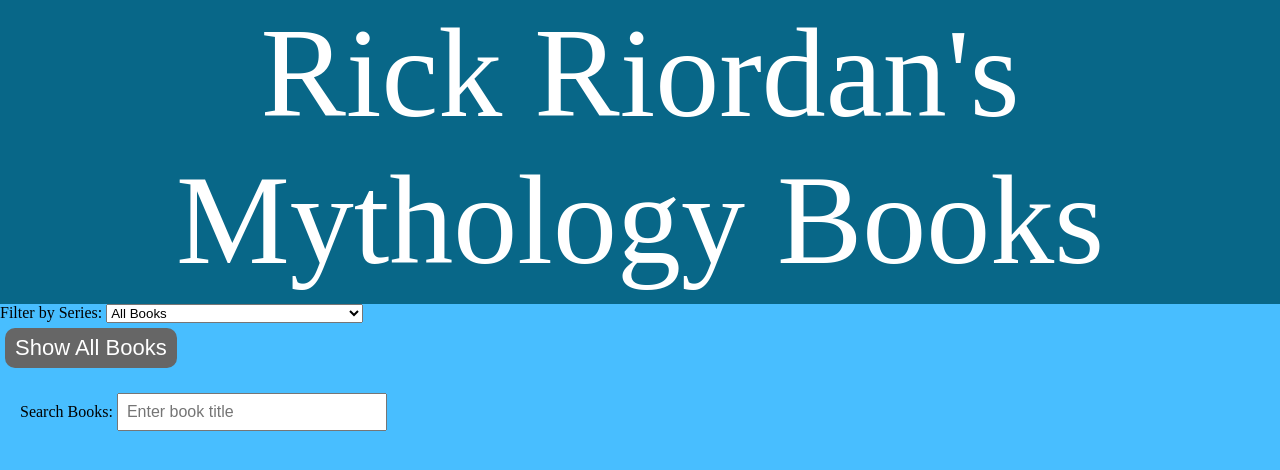
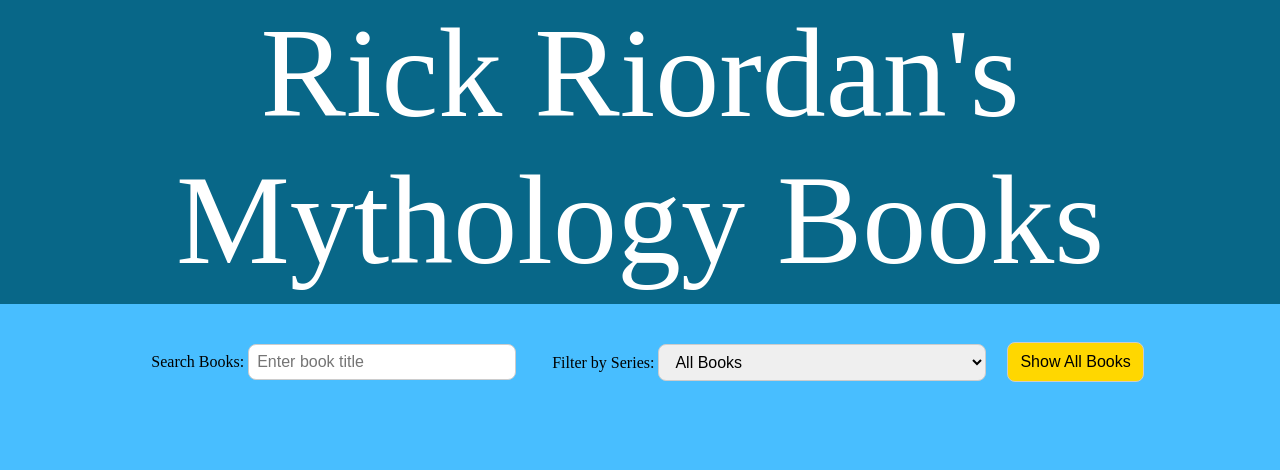
Before and after one commit to vmeng1/Catalog, a plain HTML site: page index.html in a window 1280 px wide. Both pictures are taken after a click on the button "Show Favorites Only". Drawn offline with Linux system fonts and the light colour scheme.

Commit message:
css style format

```diff
--- a/index.html
+++ b/index.html
@@ -14,6 +14,13 @@
       <h1 class="title">Rick Riordan's Mythology Books</h1>
     </header>
 
+    <div class="controls">
+      <!-- Search Books -->
+      <div class="search-container">
+        <label for="search-input">Search Books:</label>
+        <input type="text" id="search-input" placeholder="Enter book title" oninput="searchBooks()" />
+      </div>
+      <!-- Filter by Series -->
       <div class="filter-container">
         <label for="series-filter">Filter by Series:</label>
         <select id="series-filter" onchange="filterBooks()">
@@ -25,12 +32,12 @@
           <option value="The Trials of Apollo">The Trials of Apollo</option>
         </select>
       </div>
+
+      <!-- Favorites Toggle -->
       <div class="favorites-toggle">
         <button id="toggle-favorites">Show Favorites Only</button>
       </div>
-    <div class="search-container">
-      <label for="search-input">Search Books:</label>
-      <input type="text" id="search-input" placeholder="Enter book title" oninput="searchBooks()" />
+
     </div>
     <div id="card-container" class="card-container"></div>
   </body>
--- a/scripts.js
+++ b/scripts.js
@@ -148,22 +148,21 @@
     image_url: "images/5.5.jpg"
   },
 ];
-
 let showFavoritesOnly = false;
 let favorites = [];
 
-// Update favorite toggle button
+// Update favorite button on each card
 function updateStarButton(button, title) {
   if (favorites.includes(title)) {
     button.textContent = "Favorited!";
-    button.style.backgroundColor = "#ffd700";
+    button.style.backgroundColor = "#ffd700";  // Change to yellow when favorited
   } else {
     button.textContent = "Add to Favorites";
-    button.style.backgroundColor = "";
+    button.style.backgroundColor = "";  // Reset to default when not favorited
   }
 }
 
-// Toggle favorite status
+// Toggle favorite status (add/remove)
 function toggleFavorite(title) {
   const index = favorites.indexOf(title);
   if (index === -1) {
@@ -172,6 +171,18 @@
     favorites.splice(index, 1);
   }
   renderBooks();
+}
+
+// Toggle favorites view (Show all or favorites only)
+function updateToggleButton() {
+  const toggleBtn = document.getElementById("toggle-favorites");
+  if (showFavoritesOnly) {
+    toggleBtn.textContent = "Show All Books";
+    toggleBtn.classList.add("favorited");  // Add 'favorited' class to button
+  } else {
+    toggleBtn.textContent = "Show Favorites Only";
+    toggleBtn.classList.remove("favorited");  // Remove 'favorited' class from button
+  }
 }
 
 // Display books on page
@@ -192,7 +203,7 @@
           <li>Mythology: ${book.mythology}</li>
           <li>Published: ${book.publication_date}</li>
         </ul>
-        <button class="star-button"> Add to Favorites</button>
+        <button class="star-button">Add to Favorites</button>
       </div>
     `;
 
@@ -208,7 +219,7 @@
   });
 }
 
-// Main render function
+// Main render function to apply filters
 function renderBooks() {
   const query = document.getElementById("search-input").value.toLowerCase();
   const selectedSeries = document.getElementById("series-filter").value;
@@ -235,23 +246,19 @@
   displayBooks(filteredBooks);
 }
 
-// Toggle favorites view
-function updateToggleButton() {
-  const toggleBtn = document.getElementById("toggle-favorites");
-  toggleBtn.textContent = showFavoritesOnly ? "Show All Books" : "Show Favorites Only";
-}
-
-// Set up listeners on page load
+// Set up event listeners and initial state
 document.addEventListener("DOMContentLoaded", () => {
+  // Toggle favorites button logic
   document.getElementById("toggle-favorites").addEventListener("click", () => {
     showFavoritesOnly = !showFavoritesOnly;
     updateToggleButton();
     renderBooks();
   });
 
+  // Series filter and search logic
   document.getElementById("series-filter").addEventListener("change", renderBooks);
   document.getElementById("search-input").addEventListener("input", renderBooks);
 
-  updateToggleButton();
-  renderBooks();
+  updateToggleButton();  // Initialize the toggle button's state
+  renderBooks();  // Render the initial list of books
 });
--- a/style.css
+++ b/style.css
@@ -16,7 +16,7 @@
   text-align: center;
   margin: 0;
   font-size: 8em;
-  font-family: "Helvetica";
+  font-family: "Helvetica", sans-serif;
   font-weight: normal;
   color: white;
   font-family: 'Times New Roman', Times, serif;
@@ -24,9 +24,10 @@
 
 #card-container {
   display: flex;
+  flex-wrap: wrap; /* Allow wrapping of cards */
   justify-content: center;
-  margin: 20px;
-  font-family: 'Times New Roman', Times, serif;
+  gap: 16px;
+  padding: 16px;
 }
 
 .card {
@@ -36,21 +37,17 @@
   box-shadow: 0 2px 4px rgba(0, 0, 0, 0.1);
   margin: 5px;
   background-color: #C2EAFF;
-
 }
 
 .card-content {
   padding: 20px;
-  font-family: "Verdana";
   color: #999999;
-  font-family: 'Times New Roman', Times, serif;
 }
 
 .card-content h2 {
   margin-top: 0;
   font-size: 20px;
   text-align: center;
-  font-family: 'Times New Roman', Times, serif;
 }
 
 .card img {
@@ -63,7 +60,16 @@
   justify-content: center;
   background-color: rgba(0, 0, 0, 0.3);
   padding: 10px;
+}
 
+.star-button {
+  margin-top: 10px;
+  padding: 8px 12px;
+  border: none;
+  border-radius: 8px;
+  cursor: pointer;
+  background-color: #FCE0C3;
+  transition: background-color 0.3s;
 }
 
 button {
@@ -80,24 +86,13 @@
   margin: 5px;
 }
 
-
-#card-container {
-  display: flex;
-  flex-wrap: wrap;
-  justify-content: center;
-  gap: 16px;
-  padding: 16px;
-
+button.favorited {
+  background-color: #ffd700; /* Yellow, for "favorited" state */
+  color: black;
 }
 
-.star-button {
-  margin-top: 10px;
-  padding: 8px 12px;
-  border: none;
-  border-radius: 8px;
-  cursor: pointer;
-  background-color: #FCE0C3;
-  transition: background-color 0.3s;
+button:hover {
+  background-color: #555;
 }
 
 .star-button:hover {
@@ -113,3 +108,21 @@
   font-size: 16px;
   width: 250px;
 }
+
+.controls {
+  display: flex;
+  justify-content: center;
+  align-items: center;
+  gap: 16px;
+  padding: 20px;
+  flex-wrap: wrap;
+}
+
+.controls select,
+.controls button,
+.controls input[type="text"] {
+  font-size: 16px;
+  padding: 8px 12px;
+  border-radius: 8px;
+  border: 1px solid #ccc;
+}
```
Lines whose indentation alone changed are shown as unchanged.
